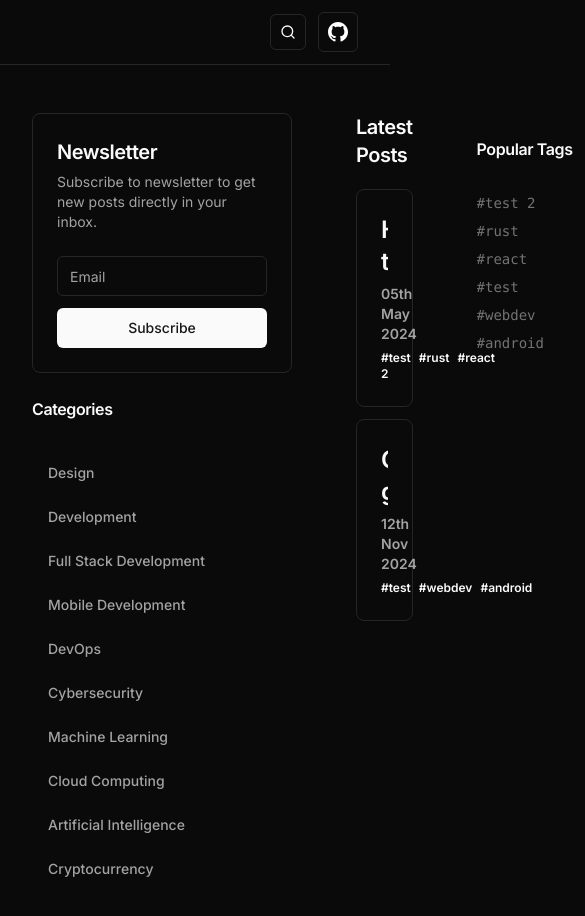
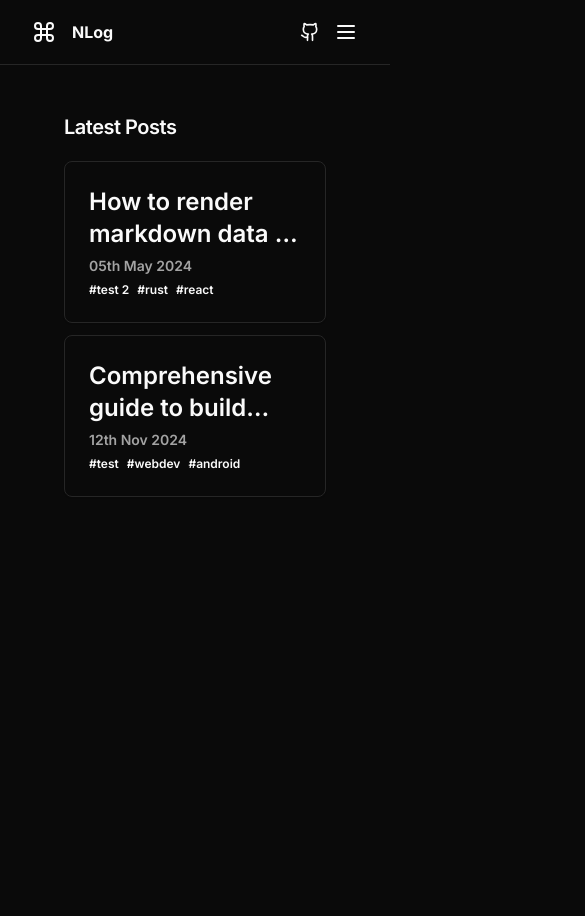
Before and after one commit to rohan-kiratsata/nlog, a Next.js app: page / in a window 390 px wide. Shown: the top 916 px of the page, 585 px wide, since content can reach past the window. After the commit the page ends 844 px from the top, so only its background shows below. Built offline with nearby package versions, Linux system fonts and the light colour scheme.

Commit message:
responsiveness added for headers and sidebars

```diff
--- a/package.json
+++ b/package.json
@@ -14,7 +14,7 @@
     "@mdx-js/loader": "^3.0.1",
     "@mdx-js/react": "^3.0.1",
     "@next/mdx": "^14.2.14",
-    "@radix-ui/react-dialog": "^1.0.5",
+    "@radix-ui/react-dialog": "^1.1.2",
     "@radix-ui/react-navigation-menu": "^1.1.4",
     "@radix-ui/react-scroll-area": "^1.0.5",
     "@radix-ui/react-slot": "^1.0.2",
--- a/src/app/layout.tsx
+++ b/src/app/layout.tsx
@@ -7,6 +7,7 @@ import { Shell } from "@/components/shell";
 import RightSidebar from "@/components/layouts/sidebar/right-sidebar";
 import "highlight.js/styles/github-dark.css";
 import "./globals.css";
+import MobileNavbar from "@/components/layouts/mobile-nav";
 
 const fontSans = FontSans({
   subsets: ["latin"],
--- a/src/components/layouts/header.tsx
+++ b/src/components/layouts/header.tsx
@@ -1,20 +1,35 @@
+import Link from "next/link";
+import { Logo } from "../icons";
 import { siteConfig } from "@/config/site";
-import MainNavbar from "./main-nav";
+import { Button } from "../ui/button";
+import { Github } from "lucide-react";
 import MobileNavbar from "./mobile-nav";
-import { Button } from "../ui/button";
-import { Github } from "../icons";
-import { SearchDialog } from "../search-dialog";
 
 export default function Header() {
   return (
-    <header className="sticky top-0 z-10 w-full border-b bg-background">
-      <div className="container flex h-16 items-center">
-        <MainNavbar navItems={siteConfig.mainNav} />
-        <div className="flex flex-1 items-center justify-end gap-3">
-          <SearchDialog />
-          <Button size={"icon"} variant="outline" className="!p-1">
-            <Github />
-          </Button>
+    <header className="sticky top-0 z-40 w-full border-b bg-background">
+      <div className="container flex h-16 items-center space-x-4 sm:justify-between sm:space-x-0">
+        <div className="flex gap-6 md:gap-10">
+          <Link href="/" className="flex items-center space-x-2">
+            <Logo />
+            <span className="inline-block font-bold">{siteConfig.name}</span>
+          </Link>
+        </div>
+        <div className="flex flex-1 items-center justify-end space-x-4">
+          <nav className="flex items-center space-x-1">
+            <Button
+              variant="ghost"
+              size="icon"
+              asChild
+              className="sm:inline-flex"
+            >
+              <Link href={siteConfig.github}>
+                <Github className="h-5 w-5" />
+                <span className="sr-only">GitHub</span>
+              </Link>
+            </Button>
+            <MobileNavbar />
+          </nav>
         </div>
       </div>
     </header>
--- a/src/components/layouts/mobile-nav.tsx
+++ b/src/components/layouts/mobile-nav.tsx
@@ -1,3 +1,46 @@
+"use client";
+
+import { useState } from "react";
+import { Sheet, SheetContent, SheetTrigger } from "@/components/ui/sheet";
+import { Button } from "@/components/ui/button";
+import { Menu } from "lucide-react";
+import { ScrollArea } from "@/components/ui/scroll-area";
+import { categories } from "@/config/categories";
+import { Category } from "@/types";
+import Link from "next/link";
+import { generateSlug } from "@/lib/utils";
+
 export default function MobileNavbar() {
-  return <div>mobile-nav</div>;
+  const [open, setOpen] = useState(false);
+
+  return (
+    <Sheet open={open} onOpenChange={setOpen}>
+      <SheetTrigger asChild>
+        <Button
+          variant="ghost"
+          className="mr-2 px-0 text-base hover:bg-transparent focus-visible:bg-transparent focus-visible:ring-0 focus-visible:ring-offset-0 lg:hidden"
+        >
+          <Menu className="h-6 w-6" />
+          <span className="sr-only">Toggle Menu</span>
+        </Button>
+      </SheetTrigger>
+      <SheetContent side="right" className="pr-0">
+        <ScrollArea className="my-4 h-[calc(100vh-8rem)] pb-10 pl-6">
+          <div className="flex flex-col space-y-3">
+            <h2 className="text-lg font-semibold">Categories</h2>
+            {categories.map((category: Category) => (
+              <Link
+                key={category.name}
+                href={`/c${generateSlug(category.name, category.slug)}`}
+                onClick={() => setOpen(false)}
+                className="text-muted-foreground hover:text-primary"
+              >
+                {category.name}
+              </Link>
+            ))}
+          </div>
+        </ScrollArea>
+      </SheetContent>
+    </Sheet>
+  );
 }
--- a/src/components/layouts/sidebar/main-sidebar.tsx
+++ b/src/components/layouts/sidebar/main-sidebar.tsx
@@ -10,8 +10,7 @@ import React from "react";
 
 export default function MainSidebar() {
   return (
-    <>
-      <aside className="">
+    <aside className="hidden lg:block">
       <Shell variant="sidebar">
         <ScrollArea className="h-screen w-[260px]">
           <NewsletterCard />
@@ -32,7 +31,6 @@ export default function MainSidebar() {
         </ScrollArea>
       </Shell>
     </aside>
-    </>
   );
 }
 
--- a/src/components/layouts/sidebar/right-sidebar.tsx
+++ b/src/components/layouts/sidebar/right-sidebar.tsx
@@ -10,11 +10,9 @@ import React from "react";
 
 export default function RightSidebar() {
   const tags = getTags();
-  console.log(tags);
 
   return (
-    <>
-      <aside className="">
+    <aside className="hidden lg:block">
       <Shell variant="sidebar">
         <ScrollArea className="h-screen w-[260px]">
           <Shell variant="sidebar" className="">
@@ -30,7 +28,6 @@ export default function RightSidebar() {
         </ScrollArea>
       </Shell>
     </aside>
-    </>
   );
 }
 
--- /dev/null
+++ b/src/components/ui/sheet.tsx
@@ -0,0 +1,140 @@
+"use client"
+
+import * as React from "react"
+import * as SheetPrimitive from "@radix-ui/react-dialog"
+import { cva, type VariantProps } from "class-variance-authority"
+import { X } from "lucide-react"
+
+import { cn } from "@/lib/utils"
+
+const Sheet = SheetPrimitive.Root
+
+const SheetTrigger = SheetPrimitive.Trigger
+
+const SheetClose = SheetPrimitive.Close
+
+const SheetPortal = SheetPrimitive.Portal
+
+const SheetOverlay = React.forwardRef<
+  React.ElementRef<typeof SheetPrimitive.Overlay>,
+  React.ComponentPropsWithoutRef<typeof SheetPrimitive.Overlay>
+>(({ className, ...props }, ref) => (
+  <SheetPrimitive.Overlay
+    className={cn(
+      "fixed inset-0 z-50 bg-black/80  data-[state=open]:animate-in data-[state=closed]:animate-out data-[state=closed]:fade-out-0 data-[state=open]:fade-in-0",
+      className
+    )}
+    {...props}
+    ref={ref}
+  />
+))
+SheetOverlay.displayName = SheetPrimitive.Overlay.displayName
+
+const sheetVariants = cva(
+  "fixed z-50 gap-4 bg-background p-6 shadow-lg transition ease-in-out data-[state=open]:animate-in data-[state=closed]:animate-out data-[state=closed]:duration-300 data-[state=open]:duration-500",
+  {
+    variants: {
+      side: {
+        top: "inset-x-0 top-0 border-b data-[state=closed]:slide-out-to-top data-[state=open]:slide-in-from-top",
+        bottom:
+          "inset-x-0 bottom-0 border-t data-[state=closed]:slide-out-to-bottom data-[state=open]:slide-in-from-bottom",
+        left: "inset-y-0 left-0 h-full w-3/4 border-r data-[state=closed]:slide-out-to-left data-[state=open]:slide-in-from-left sm:max-w-sm",
+        right:
+          "inset-y-0 right-0 h-full w-3/4  border-l data-[state=closed]:slide-out-to-right data-[state=open]:slide-in-from-right sm:max-w-sm",
+      },
+    },
+    defaultVariants: {
+      side: "right",
+    },
+  }
+)
+
+interface SheetContentProps
+  extends React.ComponentPropsWithoutRef<typeof SheetPrimitive.Content>,
+    VariantProps<typeof sheetVariants> {}
+
+const SheetContent = React.forwardRef<
+  React.ElementRef<typeof SheetPrimitive.Content>,
+  SheetContentProps
+>(({ side = "right", className, children, ...props }, ref) => (
+  <SheetPortal>
+    <SheetOverlay />
+    <SheetPrimitive.Content
+      ref={ref}
+      className={cn(sheetVariants({ side }), className)}
+      {...props}
+    >
+      {children}
+      <SheetPrimitive.Close className="absolute right-4 top-4 rounded-sm opacity-70 ring-offset-background transition-opacity hover:opacity-100 focus:outline-none focus:ring-2 focus:ring-ring focus:ring-offset-2 disabled:pointer-events-none data-[state=open]:bg-secondary">
+        <X className="h-4 w-4" />
+        <span className="sr-only">Close</span>
+      </SheetPrimitive.Close>
+    </SheetPrimitive.Content>
+  </SheetPortal>
+))
+SheetContent.displayName = SheetPrimitive.Content.displayName
+
+const SheetHeader = ({
+  className,
+  ...props
+}: React.HTMLAttributes<HTMLDivElement>) => (
+  <div
+    className={cn(
+      "flex flex-col space-y-2 text-center sm:text-left",
+      className
+    )}
+    {...props}
+  />
+)
+SheetHeader.displayName = "SheetHeader"
+
+const SheetFooter = ({
+  className,
+  ...props
+}: React.HTMLAttributes<HTMLDivElement>) => (
+  <div
+    className={cn(
+      "flex flex-col-reverse sm:flex-row sm:justify-end sm:space-x-2",
+      className
+    )}
+    {...props}
+  />
+)
+SheetFooter.displayName = "SheetFooter"
+
+const SheetTitle = React.forwardRef<
+  React.ElementRef<typeof SheetPrimitive.Title>,
+  React.ComponentPropsWithoutRef<typeof SheetPrimitive.Title>
+>(({ className, ...props }, ref) => (
+  <SheetPrimitive.Title
+    ref={ref}
+    className={cn("text-lg font-semibold text-foreground", className)}
+    {...props}
+  />
+))
+SheetTitle.displayName = SheetPrimitive.Title.displayName
+
+const SheetDescription = React.forwardRef<
+  React.ElementRef<typeof SheetPrimitive.Description>,
+  React.ComponentPropsWithoutRef<typeof SheetPrimitive.Description>
+>(({ className, ...props }, ref) => (
+  <SheetPrimitive.Description
+    ref={ref}
+    className={cn("text-sm text-muted-foreground", className)}
+    {...props}
+  />
+))
+SheetDescription.displayName = SheetPrimitive.Description.displayName
+
+export {
+  Sheet,
+  SheetPortal,
+  SheetOverlay,
+  SheetTrigger,
+  SheetClose,
+  SheetContent,
+  SheetHeader,
+  SheetFooter,
+  SheetTitle,
+  SheetDescription,
+}
--- a/src/config/site.ts
+++ b/src/config/site.ts
@@ -4,6 +4,7 @@ export type SiteConfig = typeof siteConfig;
 
 export const siteConfig = {
   name: "NLog",
+  github: "https://github.com/rohan-kiratsata/nlog",
   description:
     "An open source starter blog template built with latest Next.js 14 app router, Tailwindcss and shadcn/ui.",
   url: "https://nlog.rohankiratsata.com/",
```
Also changed, not shown: 1 other file (tests, documents, lock files or other folders). Lines whose indentation alone changed are shown as unchanged.
